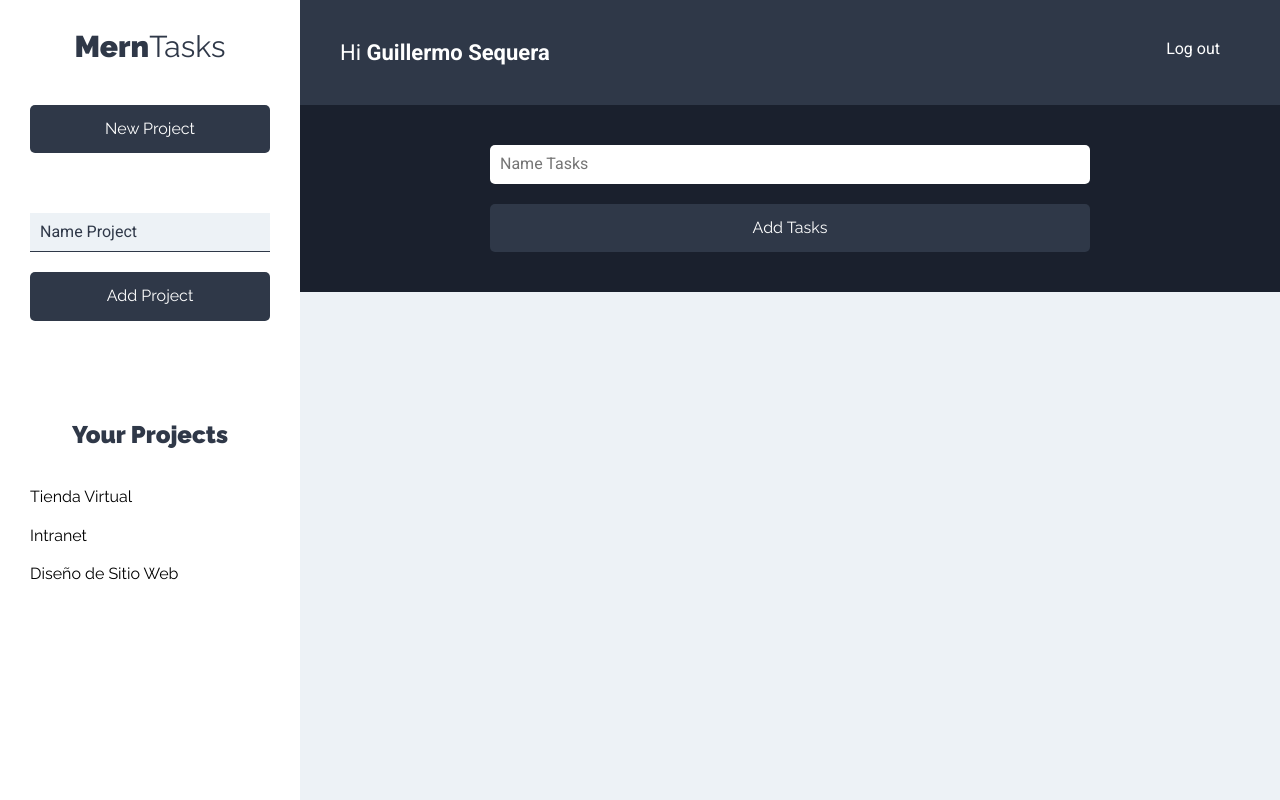
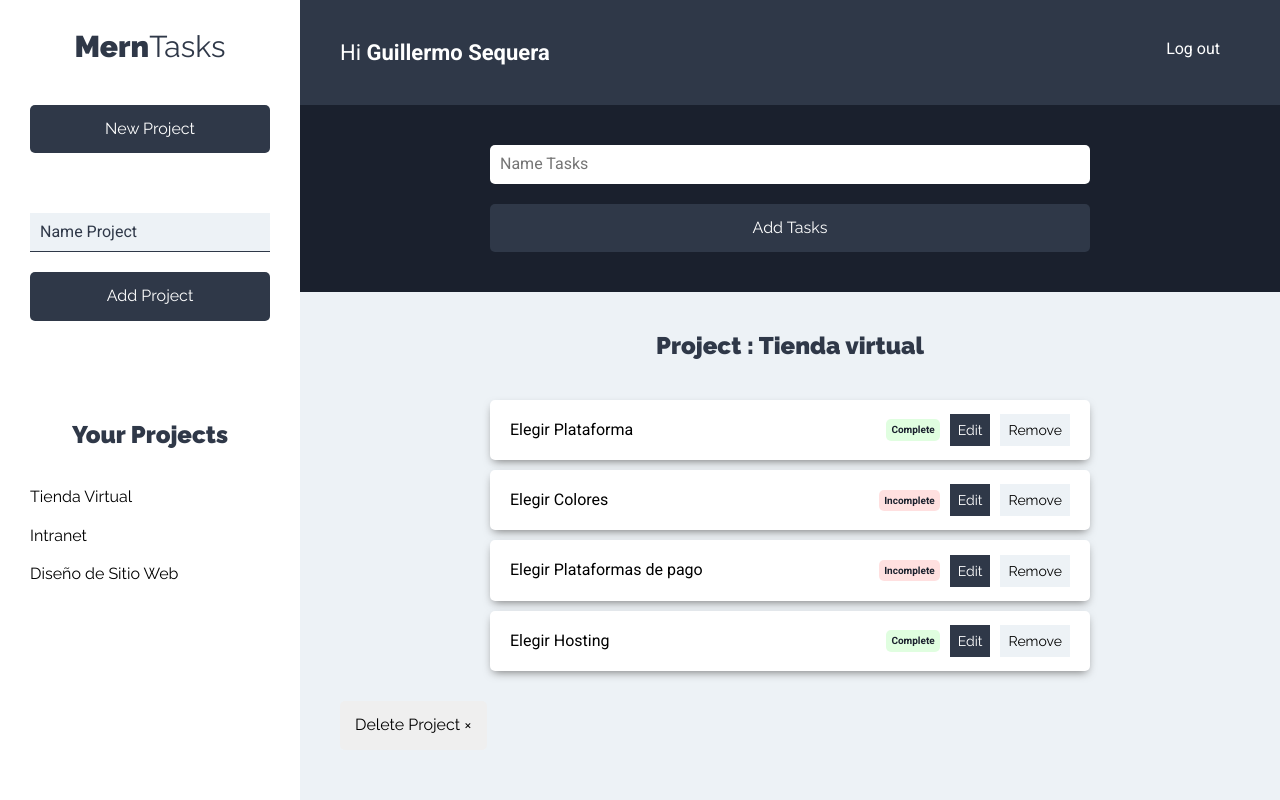
Before and after one commit to guillermosequera/MERN-Tasks, a React (Create React App) app: page /projects in a window 1280 px wide. Built offline with nearby package versions, Linux system fonts and the light colour scheme.

Commit message:
working with the task interface

```diff
--- a/src/components/projects/Projects.js
+++ b/src/components/projects/Projects.js
@@ -3,6 +3,7 @@ import React from 'react';
 import Sidebar from '../layout/Sidebar';
 import Bar from '../layout/Bar';
 import FormTasks from '../tareas/FormTasks';
+import ListTasks from '../tareas/ListTasks';
 
 const Projects = () => {
     return (
@@ -16,7 +17,7 @@ const Projects = () => {
                     <FormTasks />
 
                     <div className="contenedor-tareas">
-
+                        <ListTasks />
                     </div>
                 </main>
             </div>
--- a/src/components/tareas/ListTasks.js
+++ b/src/components/tareas/ListTasks.js
@@ -17,13 +17,19 @@ const ListTasks = () => {
             <ul className="listado-tareas">
                 {tareasProyecto.length === 0
                     ? (<li className="tarea"><p>No homework</p></li>)
-                    : {tareasProyecto.map(tarea => (
+                    : tareasProyecto.map(tarea => (
                         <Tasks
                             tarea={tarea}
                         />
-                    ))}
+                    ))
                 }
             </ul>
+
+            <button
+                type="button"
+                className="btn btn-eliminar"
+            >Delete Project &times;</button>
+
         </Fragment>
     );
 }
--- a/src/components/tareas/Tasks.js
+++ b/src/components/tareas/Tasks.js
@@ -1,8 +1,41 @@
 import React from 'react';
 
-const Tasks = () => {
+const Tasks = ({tarea}) => {
     return (
-        <p>Desde tarea</p>
+        <li className="tarea sombra">
+            <p>{tarea.nombre}</p>
+
+            <div className="estado">
+                {tarea.estado
+                ?
+                    (
+                        <button
+                            type="button"
+                            className="completo"
+                        >Complete</button>
+                    )
+                :
+                    (
+                        <button
+                            type="button"
+                            className="incompleto"
+                        >Incomplete</button>
+                    )
+                }
+            </div>
+
+            <div className="acciones">
+                <button
+                    type="button"
+                    className="btn btn-primario"
+                >Edit</button>
+
+                <button
+                    type="button"
+                    className="btn btn-secundario"
+                >Remove</button>
+            </div>
+        </li>
     );
 }
 
```
